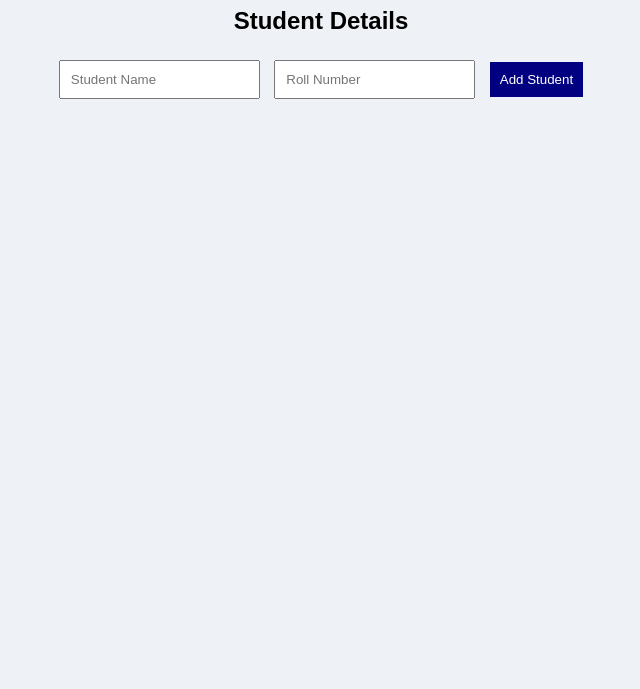
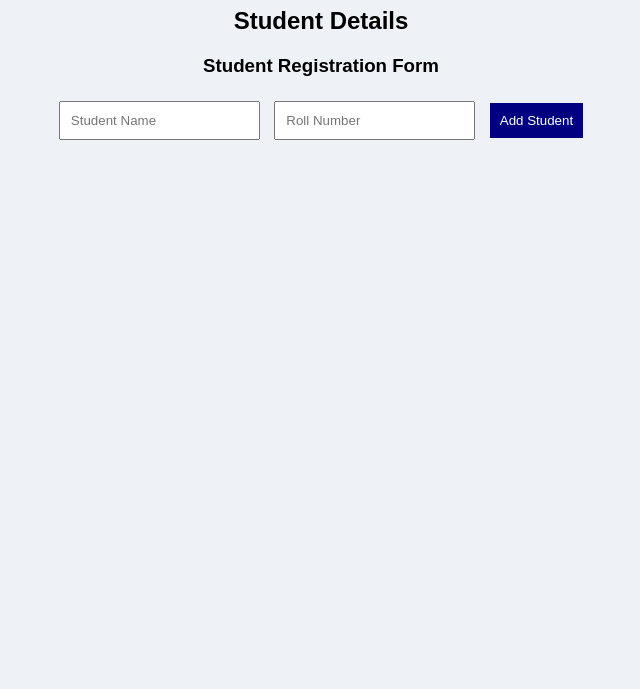
Before and after one commit to 2500031578/college-management-system, a plain HTML site: page index.html in a window 1280 px wide. Shown: the part 111-800 px from the top of the page, without its empty margins (319-959 px from the left). Drawn offline with Linux system fonts and the light colour scheme.

Commit message:
Add student registration heading

```diff
--- a/index.html
+++ b/index.html
@@ -9,6 +9,7 @@
     <h1>College Management System</h1>
 
     <h2>Student Details</h2>
+    <h3>Student Registration Form</h3>
     <form id="studentForm">
         <input id="name" placeholder="Student Name" required>
         <input id="roll" placeholder="Roll Number" required>
```
